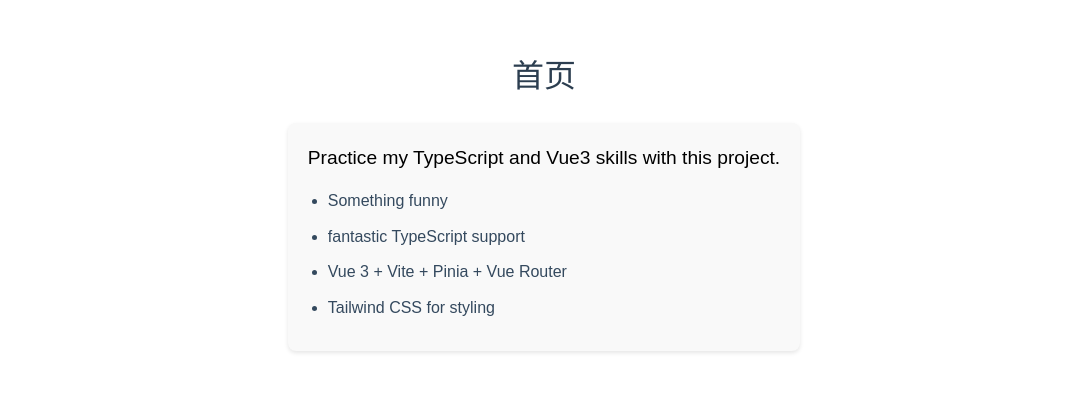
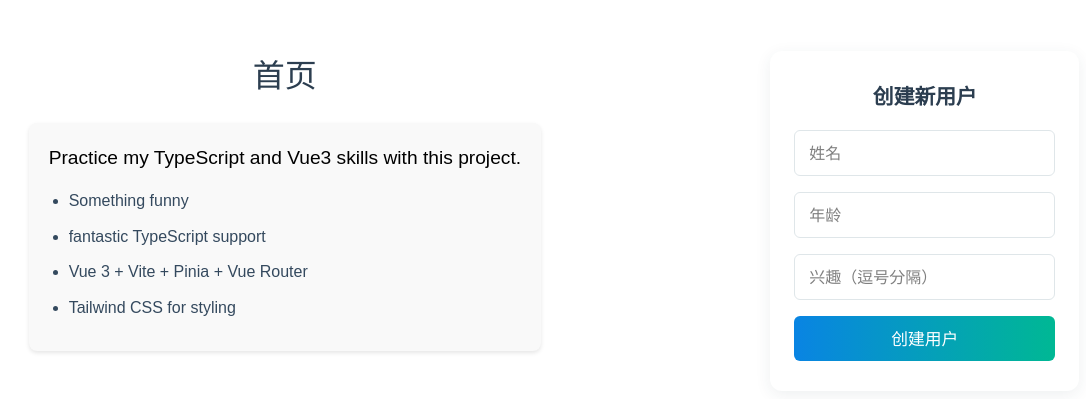
Before and after one commit to supperbox/Ts-mongoDb-express, a Vue app: page / in a window 1280 px wide. Shown: the part 199-598 px from the top of the page, without its empty margins (96-1182 px from the left). Built offline with nearby package versions, Linux system fonts and the light colour scheme; no server answers.

Commit message:
构建名称年龄爱好输入框，并实现更新数据

```diff
--- a/src/api/home.ts
+++ b/src/api/home.ts
@@ -7,3 +7,11 @@
     method: 'get',
   })
 }
+
+export function createNewUser(data) {
+  return request({
+    url: '/home/userInfo/new',
+    method: 'post',
+    data: data,
+  })
+}
--- a/src/views/home.vue
+++ b/src/views/home.vue
@@ -1,6 +1,6 @@
 <script lang="ts" setup>
 import { onMounted, ref } from 'vue'
-import { getUserInfo } from '@/api/home.js'
+import { getUserInfo, createNewUser } from '@/api/home.js'
 
 const projectDescription = ref('Practice my TypeScript and Vue3 skills with this project.')
 const features = ref([
@@ -15,6 +15,10 @@
     console.log('User Info:', data)
   })
 })
+
+const name = ref('')
+const age = ref('')
+const interests = ref('')
 </script>
 
 <template>
@@ -28,6 +32,16 @@
         </li>
       </ul>
     </div>
+  </div>
+
+  <div class="user-form-card">
+    <div class="form-title">创建新用户</div>
+    <form @submit.prevent="createNewUser({ name, age, interests })" class="user-form">
+      <input v-model="name" class="form-input" placeholder="姓名" required />
+      <input v-model.number="age" type="number" class="form-input" placeholder="年龄" required />
+      <input v-model="interests" class="form-input" placeholder="兴趣（逗号分隔）" />
+      <button type="submit" class="form-btn">创建用户</button>
+    </form>
   </div>
 </template>
 
@@ -69,4 +83,60 @@
   color: #34495e;
   margin-bottom: 10px;
 }
+
+/* 表单美化样式 */
+.user-form-card {
+  max-width: 400px;
+  margin: 40px auto 0 auto;
+  padding: 30px 24px;
+  background: #fff;
+  border-radius: 12px;
+  box-shadow: 0 4px 16px rgba(44, 62, 80, 0.08);
+  display: flex;
+  flex-direction: column;
+  align-items: center;
+}
+
+.form-title {
+  font-size: 1.3rem;
+  color: #2c3e50;
+  margin-bottom: 18px;
+  font-weight: bold;
+}
+
+.user-form {
+  width: 100%;
+  display: flex;
+  flex-direction: column;
+  gap: 16px;
+}
+
+.form-input {
+  padding: 10px 14px;
+  border: 1px solid #dfe6e9;
+  border-radius: 6px;
+  font-size: 1rem;
+  outline: none;
+  transition: border-color 0.2s;
+}
+
+.form-input:focus {
+  border-color: #0984e3;
+}
+
+.form-btn {
+  padding: 10px 0;
+  background: linear-gradient(90deg, #0984e3 0%, #00b894 100%);
+  color: #fff;
+  font-size: 1.05rem;
+  border: none;
+  border-radius: 6px;
+  cursor: pointer;
+  font-weight: 500;
+  transition: background 0.2s;
+}
+
+.form-btn:hover {
+  background: linear-gradient(90deg, #00b894 0%, #0984e3 100%);
+}
 </style>
```
Also changed, not shown: 1 other file (tests, documents, lock files or other folders).
